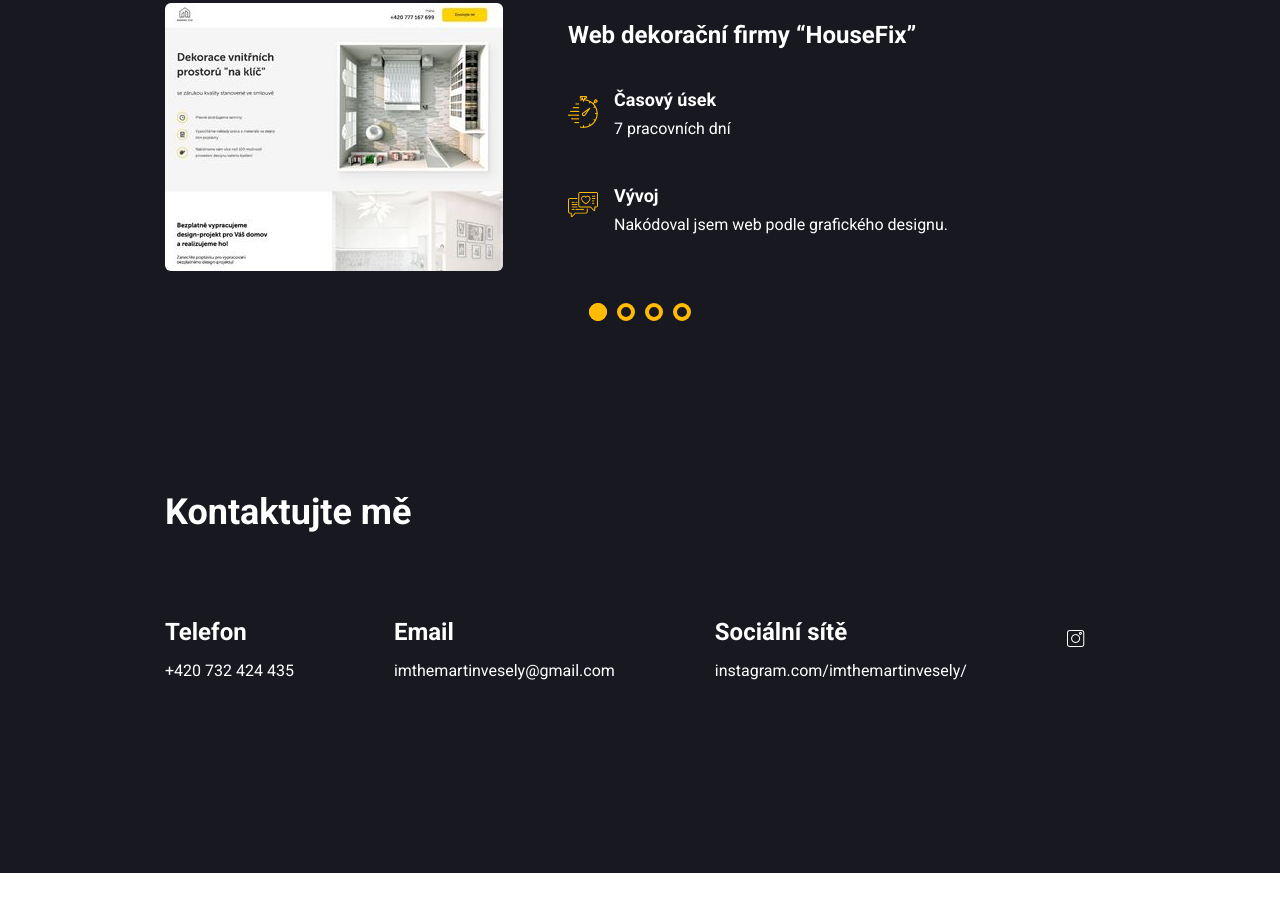
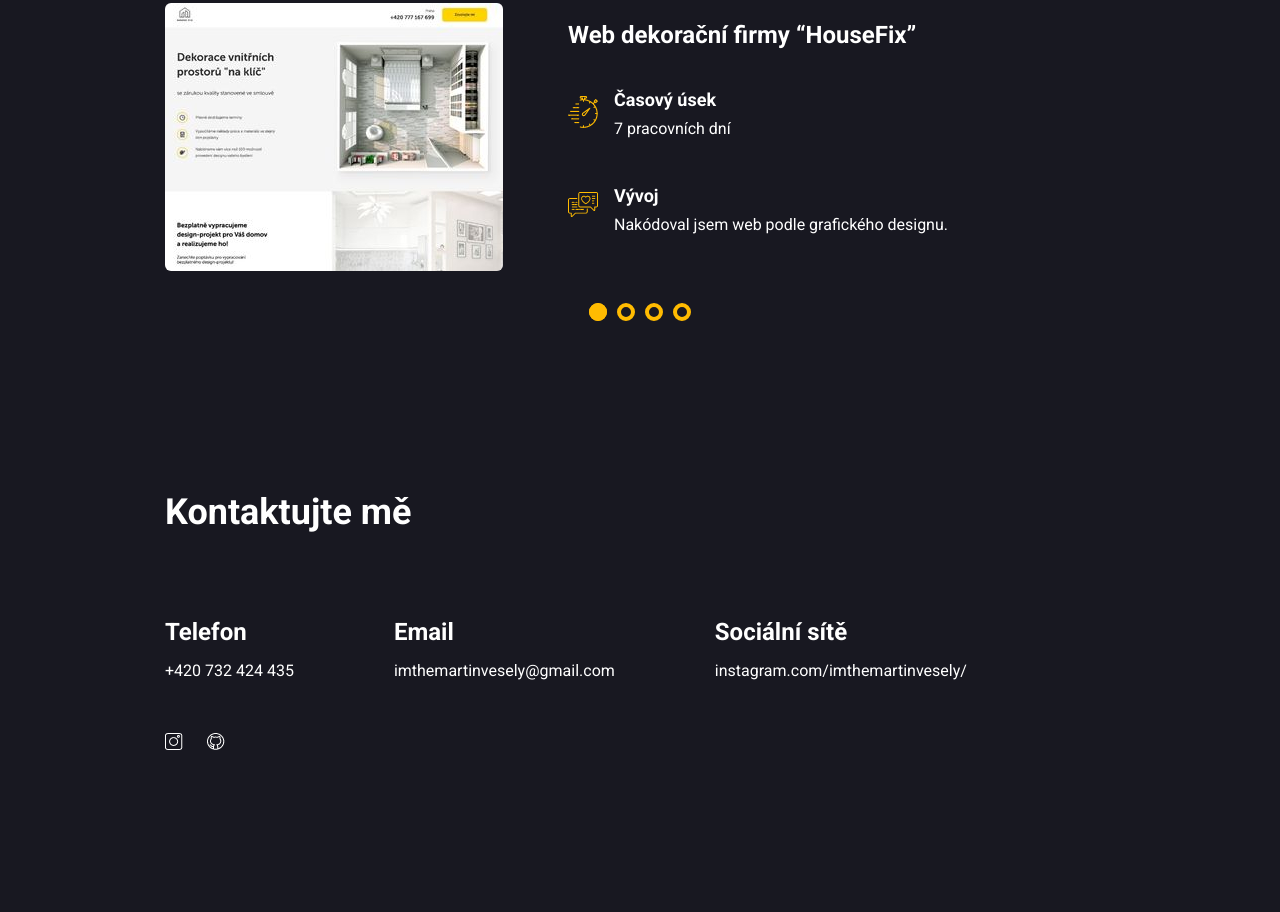
Before and after one commit to Veselyy/My-Web, a plain HTML site: page src/index.html in a window 1280 px wide. Shown: the part 815-1727 px from the top of the page. Before the commit the page ends 1688 px from the top, so only its background shows below. Drawn offline with nearby package versions, Linux system fonts and the light colour scheme; a web font is replaced by a local one.

Commit message:
Přidání ikony github

```diff
--- a/src/index.html
+++ b/src/index.html
@@ -157,6 +157,7 @@
                             </div>
                             <div class="contacts-wrap__item contacts__socials">
                                 <a href="https://www.instagram.com/imthemartinvesely/"><img src="./img/instagram.png" alt="Icona3"></a>
+                                <a href="https://github.com/Veselyy"><img src="./img/github.png" alt="Icona4"></a>
                             </div>
                         </div>
                     </div>
```
